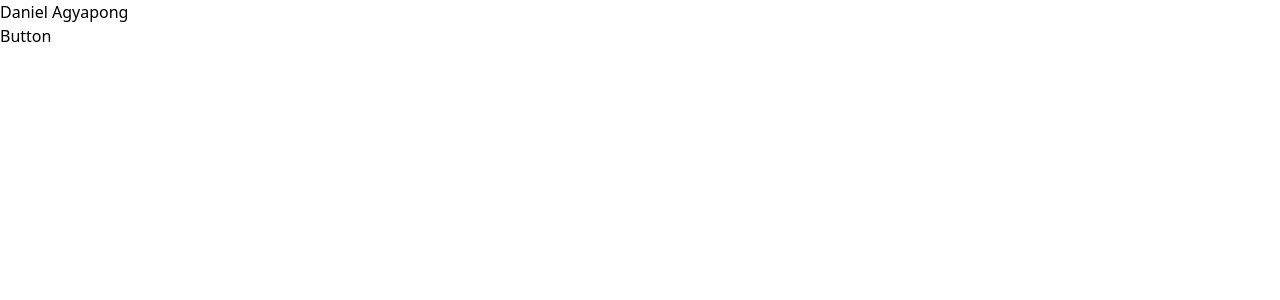
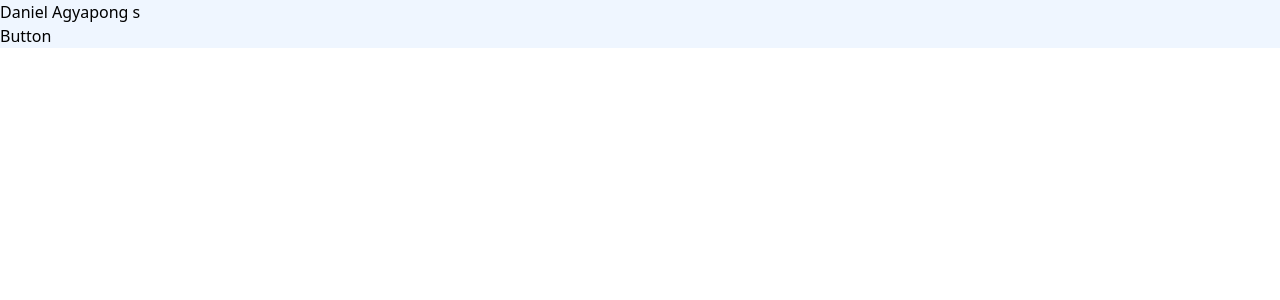
Before and after one commit to EngineerDanny/EngineerDanny_Portfolio, a React (Create React App) app: page / in a window 1280 px wide. Shown: the top 300 px of the page. Built offline with nearby package versions, Linux system fonts and the light colour scheme.

Commit message:
add fontFamily to config file

```diff
--- a/src/App.jsx
+++ b/src/App.jsx
@@ -1,8 +1,8 @@
 function App() {
   return (
-    <div className="App">
+    <div className="bg-blue-50 ">
       <nav className="p-x20"></nav>
-      <h2 className=" ">Daniel Agyapong</h2>
+      <h2 className=" ">Daniel Agyapong s</h2>
       <button class="btn btn-green">Button</button>
     </div>
   );
```
